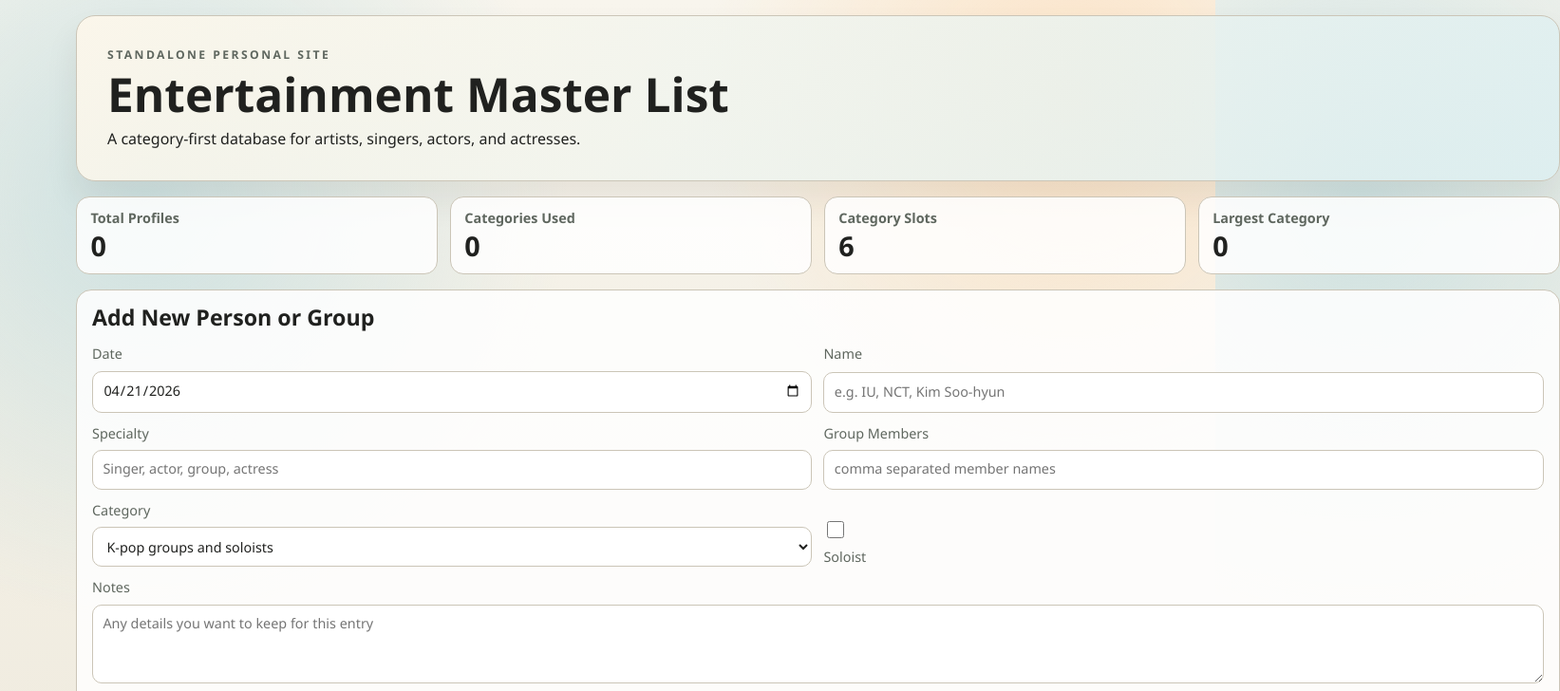
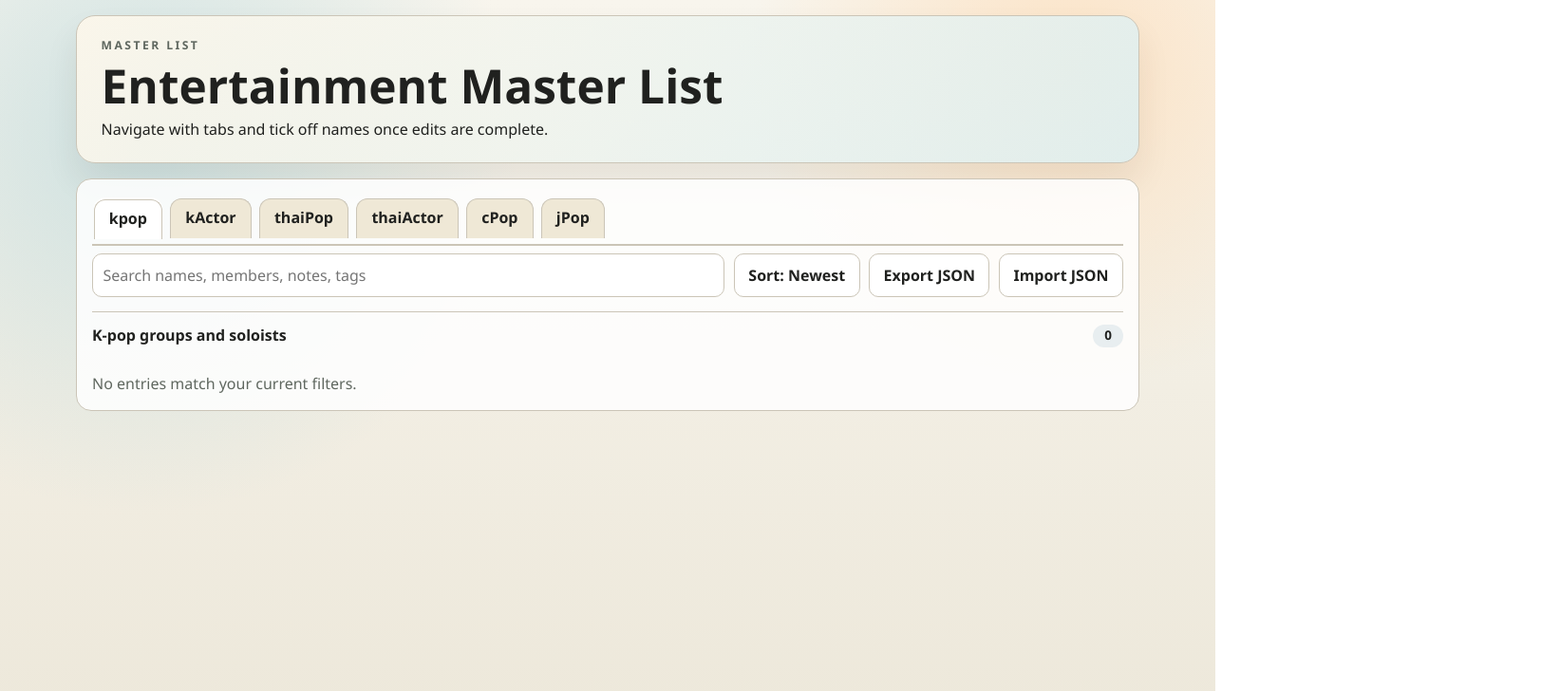
Before and after one commit to wickxdwrites/masterlist, a React (Vite) app: page / in a window 1280 px wide. Shown: the top 728 px of the page at 95% size, 1643 px wide, since content can reach past the window. Built offline with nearby package versions, Linux system fonts and the light colour scheme.

Commit message:
Remove input panel and style category tabs as folder tabs

```diff
--- a/src/App.css
+++ b/src/App.css
@@ -8,7 +8,7 @@
 .hero {
   border: 1px solid var(--line);
   border-radius: 20px;
-  padding: 2rem;
+  padding: 1.4rem 1.6rem;
   background: linear-gradient(
     130deg,
     rgba(255, 248, 235, 0.85),
@@ -30,33 +30,6 @@
   margin: 0.35rem 0 0.5rem;
 }
 
-.stats-grid {
-  display: grid;
-  grid-template-columns: repeat(4, minmax(0, 1fr));
-  gap: 0.8rem;
-}
-
-.stats-grid article {
-  background: var(--panel);
-  border: 1px solid var(--line);
-  border-radius: 14px;
-  padding: 0.9rem;
-}
-
-.stats-grid h2 {
-  margin: 0;
-  font-size: 0.9rem;
-  color: var(--muted);
-}
-
-.stats-grid p {
-  margin: 0.4rem 0 0;
-  font-size: 1.8rem;
-  line-height: 1;
-  font-weight: 700;
-  color: var(--ink);
-}
-
 .panel {
   border: 1px solid var(--line);
   border-radius: 16px;
@@ -66,36 +39,6 @@
 
 .panel h2 {
   margin: 0 0 1rem;
-}
-
-.entry-form {
-  display: grid;
-  grid-template-columns: repeat(2, minmax(0, 1fr));
-  gap: 0.75rem;
-}
-
-.entry-form label {
-  display: grid;
-  gap: 0.4rem;
-  font-size: 0.9rem;
-  color: var(--muted);
-}
-
-.entry-form .wide {
-  grid-column: 1 / -1;
-}
-
-.checkbox-row {
-  display: flex;
-  align-items: center;
-  gap: 0.5rem;
-  align-self: end;
-  min-height: 40px;
-}
-
-.checkbox-row input {
-  width: 18px;
-  height: 18px;
 }
 
 input,
@@ -158,23 +101,28 @@ button {
   display: flex;
   gap: 0.5rem;
   overflow-x: auto;
-  padding-bottom: 0.5rem;
-  margin-bottom: 0.8rem;
+  padding: 0.15rem 0.1rem 0.5rem;
+  margin-bottom: 0.55rem;
+  border-bottom: 2px solid var(--line);
 }
 
 .tab {
   white-space: nowrap;
-  background: #f8f5ed;
+  background: #efe8d6;
   color: var(--ink);
   border: 1px solid var(--line);
-  padding: 0.55rem 0.85rem;
-  border-radius: 999px;
+  border-bottom: none;
+  padding: 0.5rem 0.95rem 0.58rem;
+  border-radius: 12px 12px 0 0;
+  transform: translateY(2px);
 }
 
 .tab.active {
-  background: var(--brand);
-  color: #fff;
-  border-color: var(--brand);
+  background: #fff;
+  color: var(--ink);
+  border-color: var(--line);
+  transform: translateY(3px);
+  box-shadow: 0 -2px 0 #fff;
 }
 
 .import-pill {
@@ -237,7 +185,7 @@ button {
 }
 
 .entry-card.completed {
-  background: #f2f6f2;
+  background: #edf4ed;
 }
 
 .entry-head {
@@ -351,11 +299,7 @@ button {
 }
 
 @media (max-width: 860px) {
-  .stats-grid {
-    grid-template-columns: repeat(2, minmax(0, 1fr));
-  }
-
-  .entry-form {
-    grid-template-columns: 1fr;
+  .tab {
+    padding-inline: 0.8rem;
   }
 }
--- a/src/App.jsx
+++ b/src/App.jsx
@@ -4,29 +4,20 @@ import './App.css'
 const STORAGE_KEY = 'edits-vault-entries-v1'
 
 const CATEGORY_OPTIONS = [
-  'K-pop groups and soloists',
-  'K-Actors and actresses',
-  'Thai pop artists',
-  'Thai Actors and Actresses',
-  'Chinese Singers and actors/actresses',
-  'Japanese singers and actors/actresses',
+  { key: 'K-pop groups and soloists', label: 'kpop' },
+  { key: 'K-Actors and actresses', label: 'kActor' },
+  { key: 'Thai pop artists', label: 'thaiPop' },
+  { key: 'Thai Actors and Actresses', label: 'thaiActor' },
+  { key: 'Chinese Singers and actors/actresses', label: 'cPop' },
+  { key: 'Japanese singers and actors/actresses', label: 'jPop' },
 ]
 
-const defaultForm = {
-  date: new Date().toISOString().slice(0, 10),
-  name: '',
-  specialty: '',
-  category: CATEGORY_OPTIONS[0],
-  members: '',
-  isSoloist: false,
-  notes: '',
-  tags: '',
-}
+const categoryKeys = CATEGORY_OPTIONS.map((item) => item.key)
 
 const normalizeEntry = (entry) => {
-  const category = CATEGORY_OPTIONS.includes(entry.category)
+  const category = categoryKeys.includes(entry.category)
     ? entry.category
-    : CATEGORY_OPTIONS[0]
+    : categoryKeys[0]
 
   return {
     id: entry.id || crypto.randomUUID(),
@@ -44,9 +35,8 @@ const normalizeEntry = (entry) => {
 
 function App() {
   const [entries, setEntries] = useState([])
-  const [form, setForm] = useState(defaultForm)
   const [search, setSearch] = useState('')
-  const [activeCategory, setActiveCategory] = useState(CATEGORY_OPTIONS[0])
+  const [activeCategory, setActiveCategory] = useState(categoryKeys[0])
   const [sortDirection, setSortDirection] = useState('desc')
 
   useEffect(() => {
@@ -99,66 +89,6 @@ function App() {
         return sortDirection === 'desc' ? bTime - aTime : aTime - bTime
       })
   }, [activeCategory, entries, search, sortDirection])
-
-  const stats = useMemo(() => {
-    const filledCategories = CATEGORY_OPTIONS.filter(
-      (category) => entries.filter((entry) => entry.category === category).length > 0,
-    ).length
-
-    let topCategory = 'None yet'
-    let topCount = 0
-    CATEGORY_OPTIONS.forEach((category) => {
-      const count = entries.filter((entry) => entry.category === category).length
-      if (count > topCount) {
-        topCount = count
-        topCategory = category
-      }
-    })
-
-    return {
-      total: entries.length,
-      categories: CATEGORY_OPTIONS.length,
-      filledCategories,
-      topCategory,
-      topCount,
-    }
-  }, [entries])
-
-  const handleChange = (event) => {
-    const { name, value, type, checked } = event.target
-    setForm((current) => ({
-      ...current,
-      [name]: type === 'checkbox' ? checked : value,
-    }))
-  }
-
-  const handleAddEntry = (event) => {
-    event.preventDefault()
-
-    if (!form.name.trim()) {
-      return
-    }
-
-    const normalizedTags = form.tags
-      .split(',')
-      .map((tag) => tag.trim())
-      .filter(Boolean)
-      .join(', ')
-
-    const newEntry = {
-      id: crypto.randomUUID(),
-      ...form,
-      name: form.name.trim(),
-      specialty: form.specialty.trim(),
-      members: form.members.trim(),
-      notes: form.notes.trim(),
-      tags: normalizedTags,
-      done: false,
-    }
-
-    setEntries((current) => [newEntry, ...current])
-    setForm({ ...defaultForm, date: form.date, category: form.category })
-  }
 
   const toggleDone = (id) => {
     setEntries((current) =>
@@ -216,131 +146,23 @@ function App() {
   return (
     <main className="vault-shell">
       <header className="hero">
-        <p className="eyebrow">Standalone Personal Site</p>
+        <p className="eyebrow">Master List</p>
         <h1>Entertainment Master List</h1>
-        <p>
-          A category-first database for artists, singers, actors, and actresses.
-        </p>
+        <p>Navigate with tabs and tick off names once edits are complete.</p>
       </header>
-
-      <section className="stats-grid" aria-label="Summary">
-        <article>
-          <h2>Total Profiles</h2>
-          <p>{stats.total}</p>
-        </article>
-        <article>
-          <h2>Categories Used</h2>
-          <p>{stats.filledCategories}</p>
-        </article>
-        <article>
-          <h2>Category Slots</h2>
-          <p>{stats.categories}</p>
-        </article>
-        <article>
-          <h2>Largest Category</h2>
-          <p>{stats.topCount}</p>
-        </article>
-      </section>
-
-      <section className="panel" aria-label="Create entry">
-        <h2>Add New Person or Group</h2>
-        <form className="entry-form" onSubmit={handleAddEntry}>
-          <label>
-            Date
-            <input
-              type="date"
-              name="date"
-              value={form.date}
-              onChange={handleChange}
-            />
-          </label>
-          <label>
-            Name
-            <input
-              type="text"
-              name="name"
-              placeholder="e.g. IU, NCT, Kim Soo-hyun"
-              value={form.name}
-              onChange={handleChange}
-              required
-            />
-          </label>
-          <label>
-            Specialty
-            <input
-              type="text"
-              name="specialty"
-              placeholder="Singer, actor, group, actress"
-              value={form.specialty}
-              onChange={handleChange}
-            />
-          </label>
-          <label>
-            Group Members
-            <input
-              type="text"
-              name="members"
-              placeholder="comma separated member names"
-              value={form.members}
-              onChange={handleChange}
-              disabled={form.isSoloist}
-            />
-          </label>
-          <label>
-            Category
-            <select name="category" value={form.category} onChange={handleChange}>
-              {CATEGORY_OPTIONS.map((category) => (
-                <option key={category} value={category}>
-                  {category}
-                </option>
-              ))}
-            </select>
-          </label>
-          <label className="checkbox-row">
-            <input
-              type="checkbox"
-              name="isSoloist"
-              checked={form.isSoloist}
-              onChange={handleChange}
-            />
-            Soloist
-          </label>
-          <label className="wide">
-            Notes
-            <textarea
-              name="notes"
-              rows="3"
-              placeholder="Any details you want to keep for this entry"
-              value={form.notes}
-              onChange={handleChange}
-            />
-          </label>
-          <label className="wide">
-            Tags
-            <input
-              type="text"
-              name="tags"
-              placeholder="comma separated: OST, drama, bias, variety"
-              value={form.tags}
-              onChange={handleChange}
-            />
-          </label>
-          <button type="submit">Add Entry</button>
-        </form>
-      </section>
 
       <section className="panel" aria-label="Filter and browse entries">
         <div className="tabs" role="tablist" aria-label="Celebrity categories">
           {CATEGORY_OPTIONS.map((category) => (
             <button
-              key={category}
+              key={category.key}
               type="button"
               role="tab"
-              className={`tab ${activeCategory === category ? 'active' : ''}`}
-              aria-selected={activeCategory === category}
-              onClick={() => setActiveCategory(category)}
+              className={`tab ${activeCategory === category.key ? 'active' : ''}`}
+              aria-selected={activeCategory === category.key}
+              onClick={() => setActiveCategory(category.key)}
             >
-              {category}
+              {category.label}
             </button>
           ))}
         </div>
```
